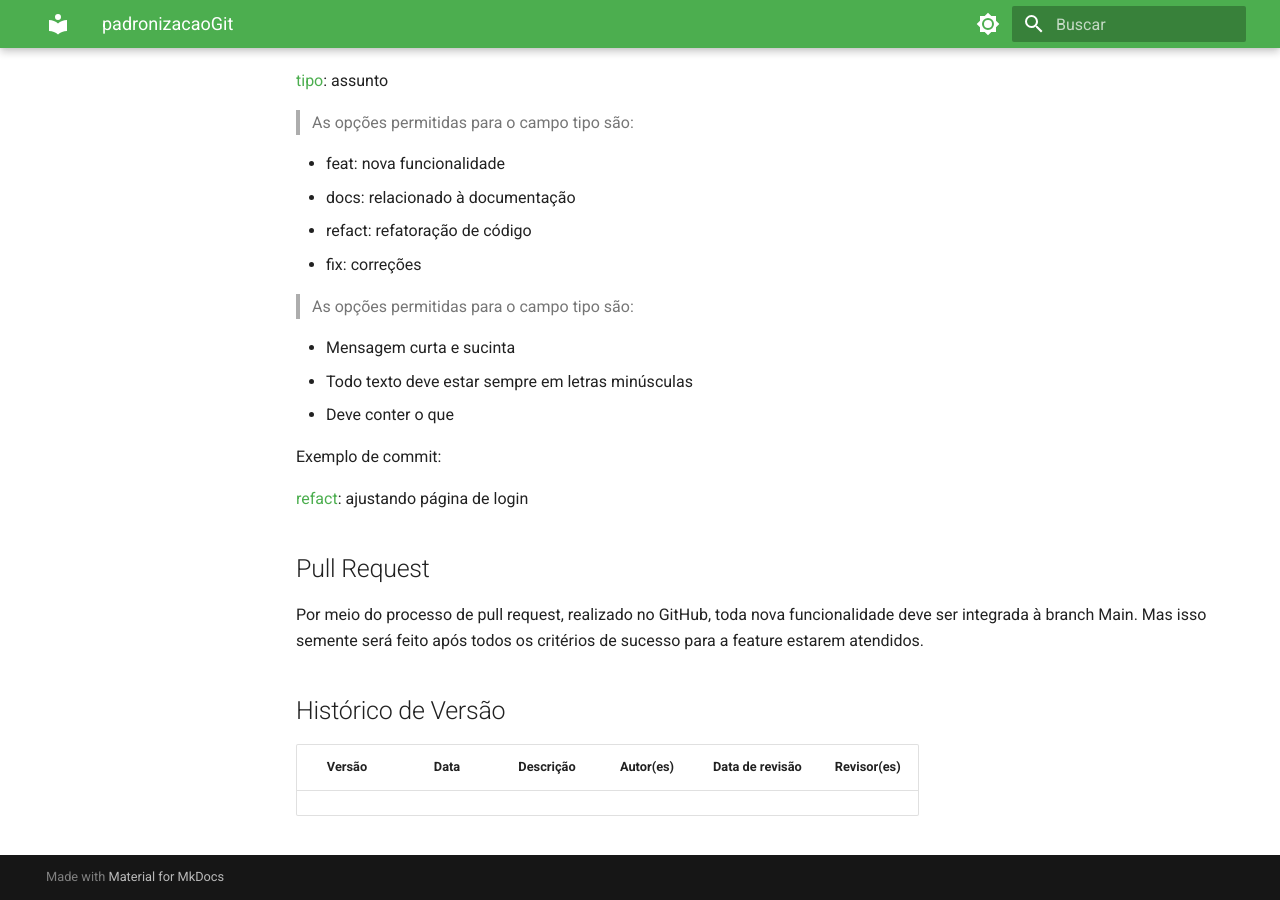
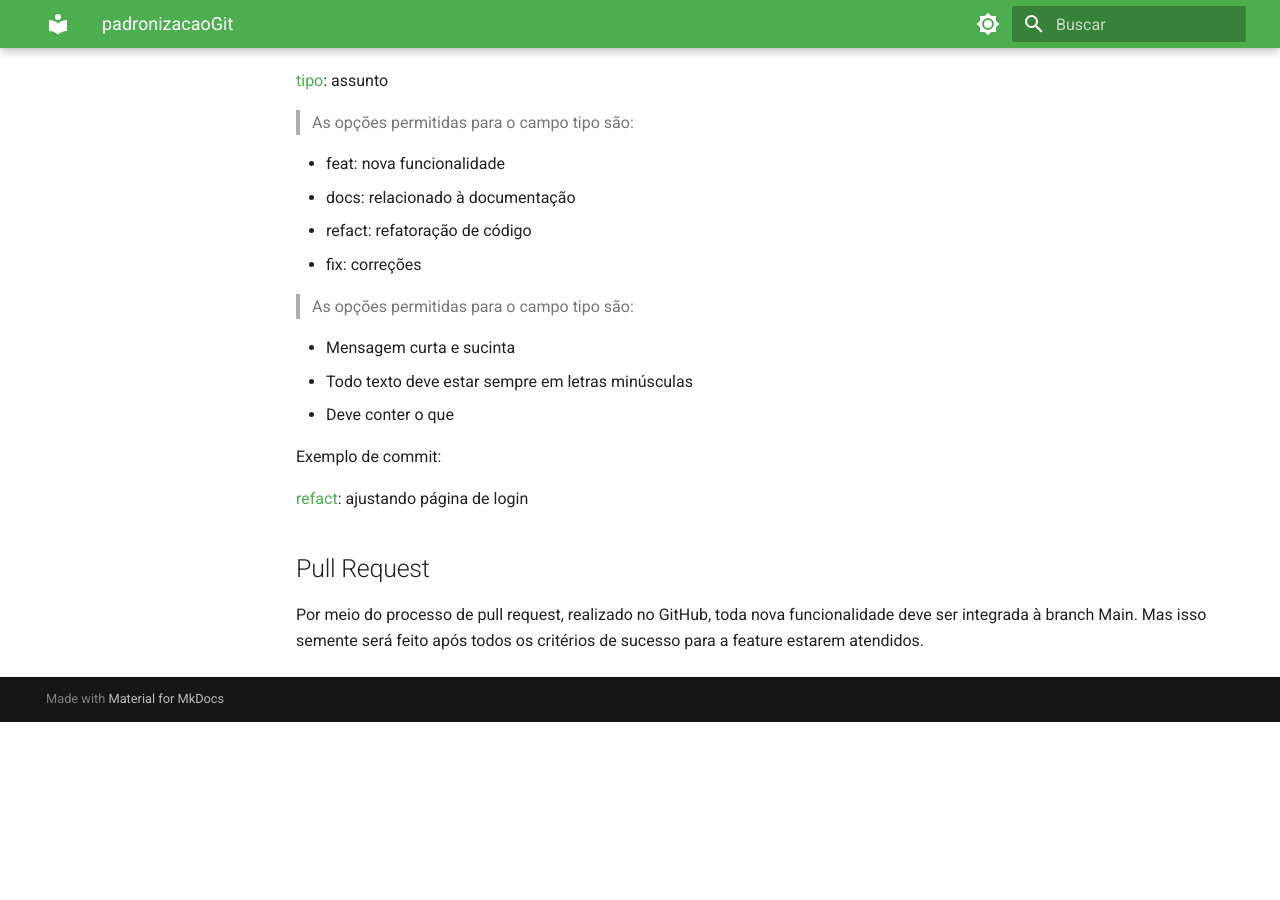
Before and after one commit to unb-mds/2024-2-Urbanize, an MkDocs documentation site: the page built from docs/padronizacaoGit.md, in a window 1280 px wide and 900 px high, scrolled down 1106 px. Built offline with MkDocs 1.6.1 and Material for MkDocs 9.7.7, drawn with Linux system fonts in a browser that asks for light colours; after the commit the page ends 1828 px from its top, so only the background shows below that.

Commit message:
Update padronizacaoGit.md

```diff
--- a/docs/padronizacaoGit.md
+++ b/docs/padronizacaoGit.md
@@ -54,7 +54,3 @@ Exemplo de commit:
 ## Pull Request
 
 Por meio do processo de pull request, realizado no GitHub, toda nova funcionalidade deve ser integrada à branch Main. Mas isso semente será feito após todos os critérios de sucesso para a feature estarem atendidos.
-
-## Histórico de Versão
-| Versão | Data | Descrição | Autor(es) | Data de revisão | Revisor(es) |
-| :-: | :-: | :-: | :-: | :-: | :-: |
```
